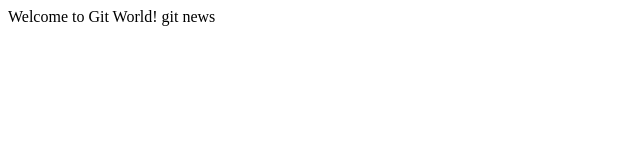
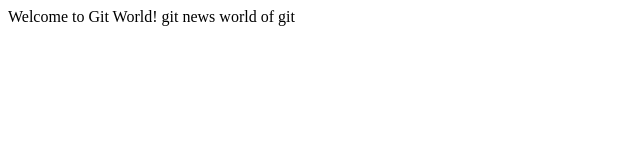
Before and after one commit to thiruvaypati/New-project, a plain HTML site: page index.html in a window 1280 px wide. Shown: the full height of the page, 0-640 px from the left. Drawn offline with Linux system fonts and the light colour scheme.

Commit message:
adding the file to push

```diff
--- a/index.html
+++ b/index.html
@@ -1,4 +1,5 @@
 <html>
   <heading> Welcome to Git World!</heading>
   <p1> git news </p1>
+  <p2>world of git </p2>
  </html>
```
